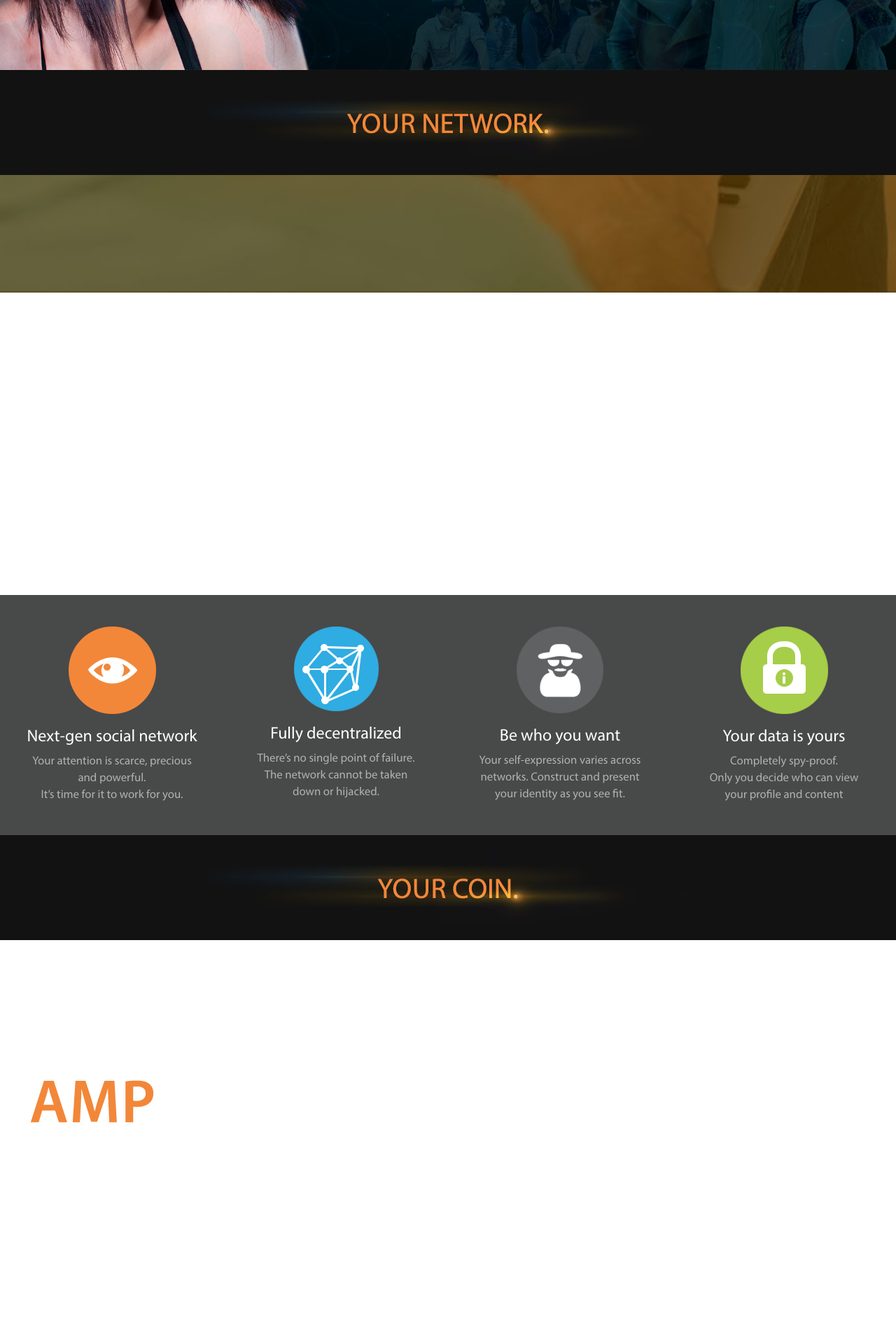
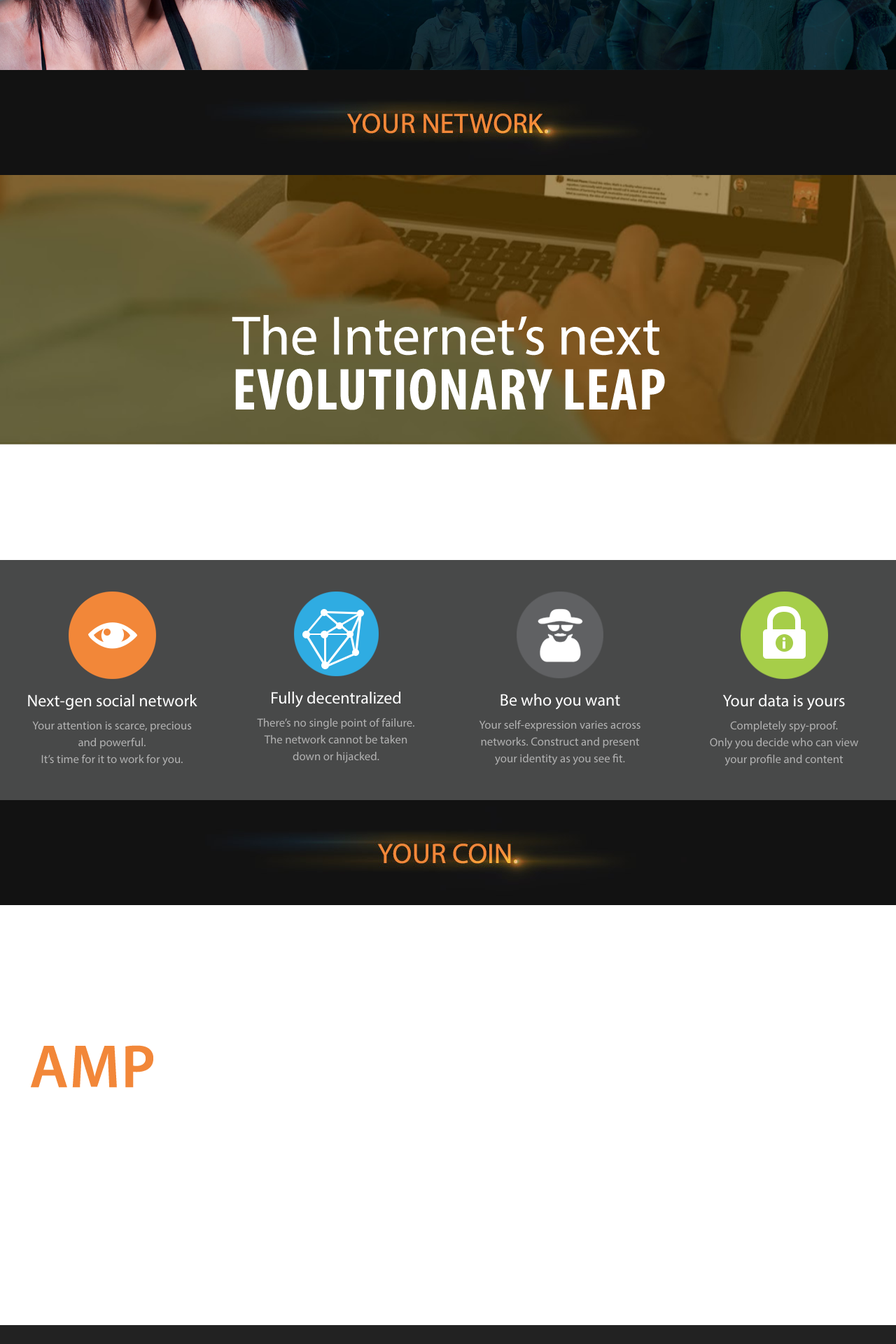
Before and after one commit to synereo/synereo.github.io, a Jekyll site: the page built from index.html, in a window 1280 px wide. Shown: the part 602-2522 px from the top of the page at 70% size. Built offline with Jekyll 4.4.1, drawn with Linux system fonts in a browser that asks for light colours; nearby versions of some CDN libraries.

Commit message:
Skrollr works on homepage

```diff
--- a/_layouts/home.html
+++ b/_layouts/home.html
@@ -20,13 +20,44 @@
     <![endif]-->
   </head>
   <body>
+    <div
+    class="parallax-image-wrapper parallax-image-wrapper-100"
+    data-anchor-target=".your-network + .gap"
+    data-bottom-top="transform:translate3d(0px, 200%, 0px)"
+    data-top-bottom="transform:translate3d(0px, 0%, 0px)">
+
+      <div
+        class="parallax-image parallax-image-100"
+        style="background-image:url(/img/bg/network.jpg)"
+        data-anchor-target=".your-network + .gap"
+        data-bottom-top="transform: translate3d(0px, -60%, 0px);"
+        data-top-bottom="transform: translate3d(0px, 60%, 0px);"
+      ></div>
+    </div>
+
+    <div
+    class="parallax-image-wrapper parallax-image-wrapper-100"
+    data-anchor-target=".your-coin + .gap"
+    data-bottom-top="transform:translate3d(0px, 200%, 0px)"
+    data-top-bottom="transform:translate3d(0px, 0%, 0px)">
+
+      <div
+        class="parallax-image parallax-image-100"
+        style="background-image:url(/img/bg/amp1.jpg)"
+        data-anchor-target=".your-coin + .gap"
+        data-bottom-top="transform: translate3d(0px, -60%, 0px);"
+        data-top-bottom="transform: translate3d(0px, 60%, 0px);"
+      ></div>
+    </div>
+
+    <div id="skrollr-body">
       {% include header.html %}
 
       <section class="main-graphic"></section>
 
       <section class="your-network"></section>
 
-    <section class="evolution" data-parallax="scroll" data-image-src="/img/bg/network.jpg" data-bleed="50">
+      <section class="evolution gap" style="background-image:url(/img/bg/network.jpg);">
         <img src="/img/uploads/Internet_OnPicTitle.png">
       </section>
 
@@ -59,7 +90,7 @@
 
       <section class="your-coin"></section>
 
-    <section class="amp" data-parallax="scroll" data-image-src="/img/bg/amp1.jpg" data-bleed="50">
+      <section class="amp gap" style="background-image:url(/img/bg/amp1.jpg);">
         <img src="/img/uploads/Amp_OnPicTitle.png">
       </section>
 
--- a/_sass/_base.scss
+++ b/_sass/_base.scss
@@ -11,6 +11,7 @@
 
 body {
     font-family: "Myriad","Helvetica Neue",Helvetica,Arial,sans-serif;
+    height: 100%;
 
     nav.topbar {
         background-color: #000;
--- a/_sass/_home.scss
+++ b/_sass/_home.scss
@@ -14,7 +14,7 @@
     }
 
     section.evolution {
-        min-height: 600px;
+        min-height: 550px;
         background: transparent;
         text-align: center;
         padding-top: 200px;
@@ -44,7 +44,7 @@
     }
 
     section.amp {
-        min-height: 700px;
+        min-height: 600px;
         padding-top: 200px;
         padding-left: 40px;
     }
--- /dev/null
+++ b/_sass/_parallax.scss
@@ -0,0 +1,68 @@
+#skrollr-body {
+    height:100%;
+    overflow:visible;
+    position:relative;
+}
+
+.parallax-image-wrapper {
+    position:fixed;
+    left:0;
+    width:100%;
+    overflow:hidden;
+}
+
+.parallax-image-wrapper-50 {
+    height:50%;
+    top:-50%;
+}
+
+.parallax-image-wrapper-100 {
+    height:100%;
+    top:-100%;
+}
+
+.parallax-image {
+    display:none;
+    position:absolute;
+    bottom:0;
+    left:0;
+    width:100%;
+    background-repeat:no-repeat;
+    background-position:center;
+    background-size:cover;
+}
+
+.parallax-image-50 {
+    height:200%;
+    top:-50%;
+}
+
+.parallax-image-100 {
+    height:100%;
+    top:0;
+}
+
+.parallax-image.skrollable-between {
+    display:block;
+}
+
+.no-skrollr .parallax-image-wrapper {
+    display:none !important;
+}
+
+.gap {
+    background:transparent center no-repeat;
+    background-size:cover;
+}
+
+.skrollr .gap {
+    background:transparent !important;
+}
+
+.gap-50 {
+    height:50%;
+}
+
+.gap-100 {
+    height:100%;
+}
--- a/css/home.scss
+++ b/css/home.scss
@@ -11,5 +11,6 @@
 
 @import
   "_base.scss",
+  "_parallax.scss",
 	"_home.scss"
 ;
```
Also changed, not shown: other parts of _layouts/home.html (+3 -1 lines). Lines whose indentation alone changed are shown as unchanged.
